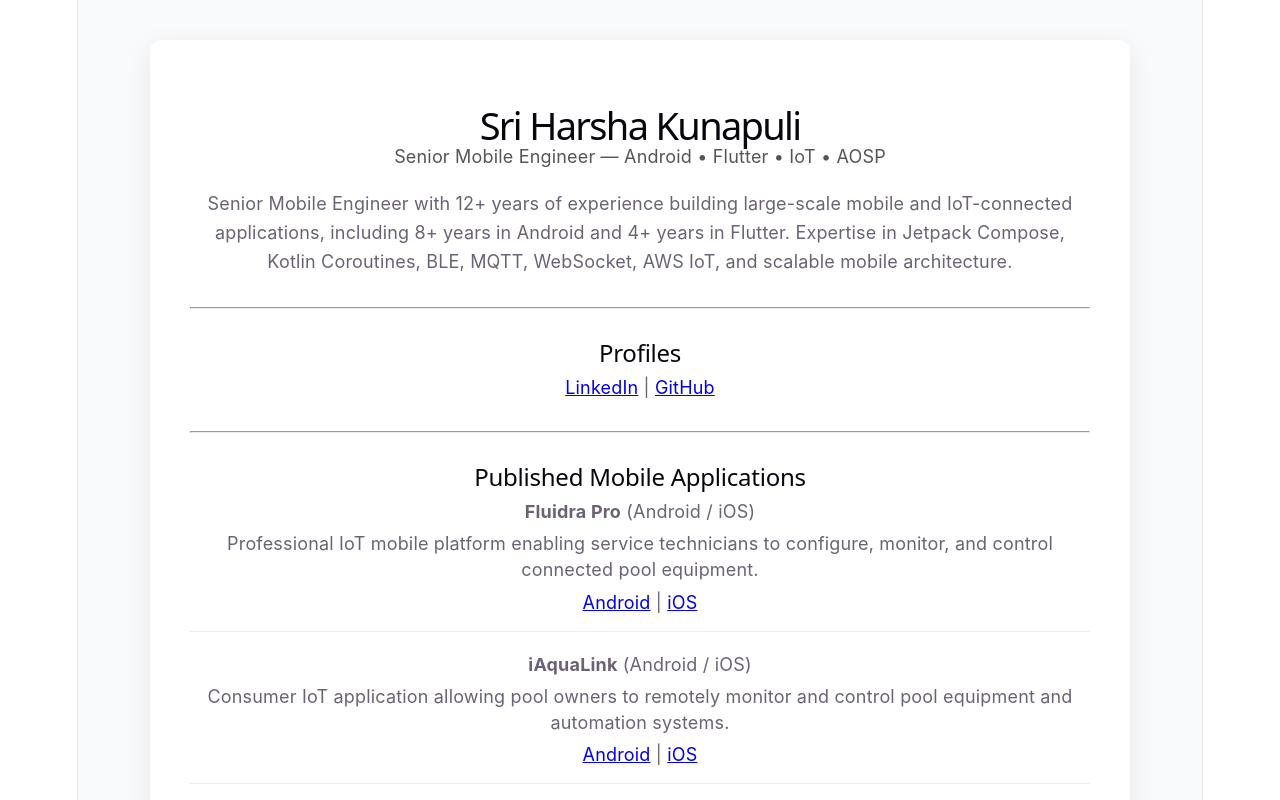
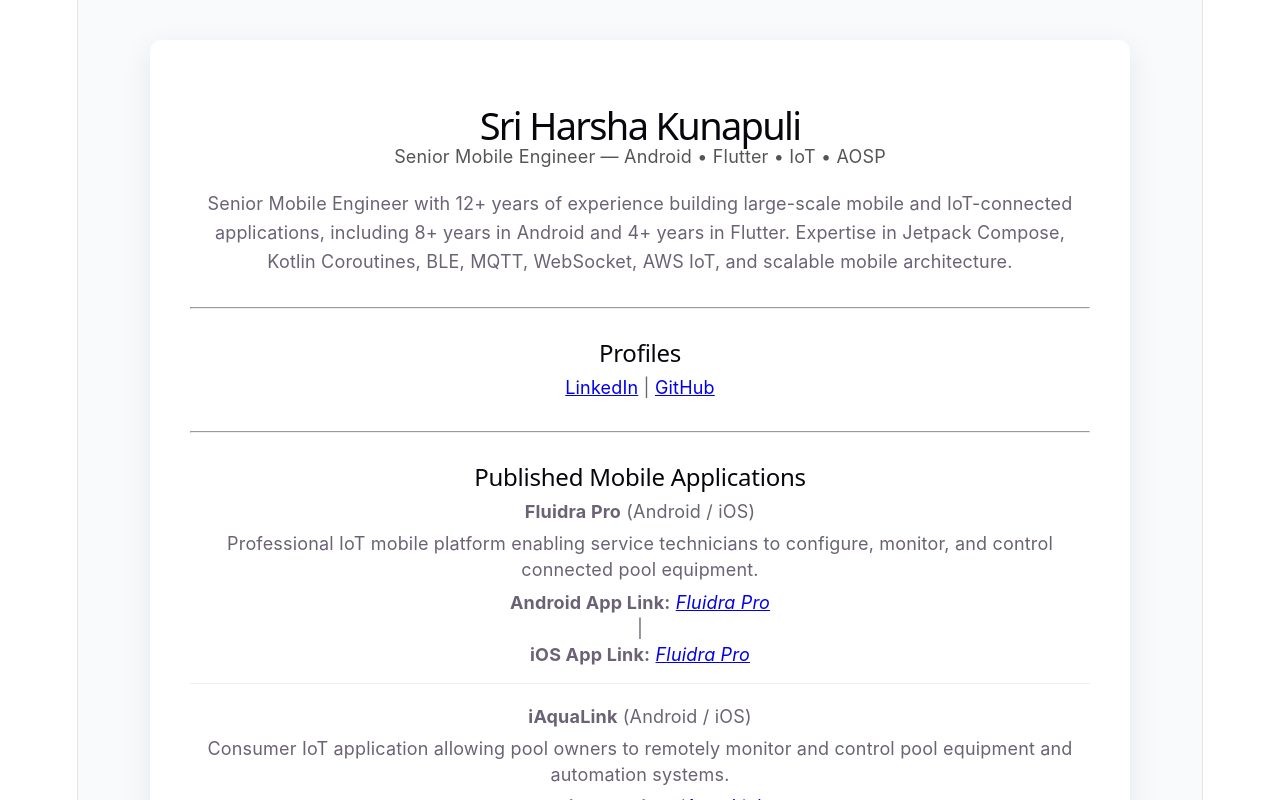
Before and after one commit to sriharshakunapuli/sriharshakunapuli.github.io, a React (Vite) app: page / in a window 1280 px wide. Shown: the top 800 px of the page. Built offline with nearby package versions, Linux system fonts and the light colour scheme.

Commit message:
Update portfolio content V3

```diff
--- a/src/App.jsx
+++ b/src/App.jsx
@@ -182,17 +182,27 @@
           </p>
 
           {app.android && (
-            <a href={app.android} target="_blank" rel="noreferrer">
-              Android
-            </a>
+            <p>
+    	      <b>Android App Link:</b>{" "}
+    	      <i>
+      		<a href={app.android} target="_blank" rel="noreferrer">
+                  {app.name}
+                </a>
+              </i>
+            </p>
           )}
 
           {app.ios && (
             <>
               {" | "}
-              <a href={app.ios} target="_blank" rel="noreferrer">
-                iOS
-              </a>
+              <p>
+                <b>iOS App Link:</b>{" "}
+                <i>
+                  <a href={app.ios} target="_blank" rel="noreferrer">
+                    {app.name}
+                  </a>
+                </i>
+              </p>
             </>
           )}
 
```
